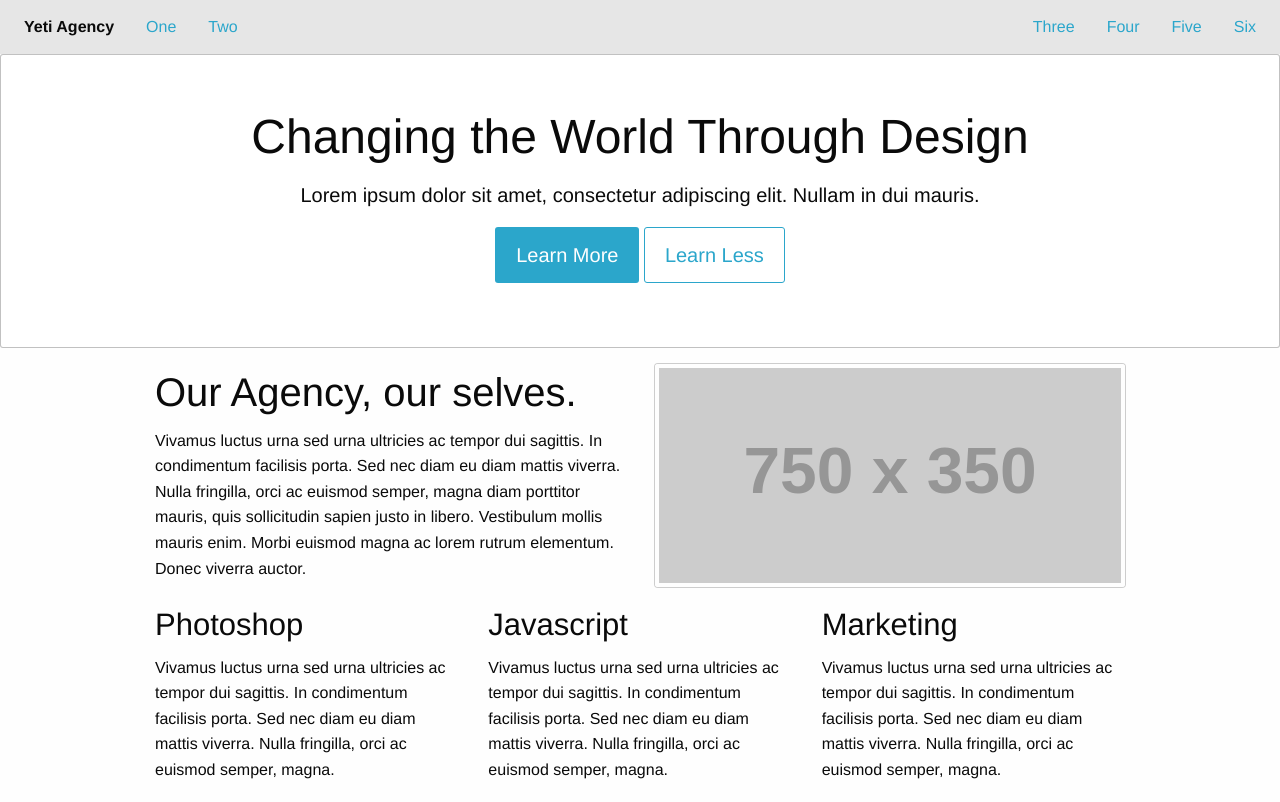
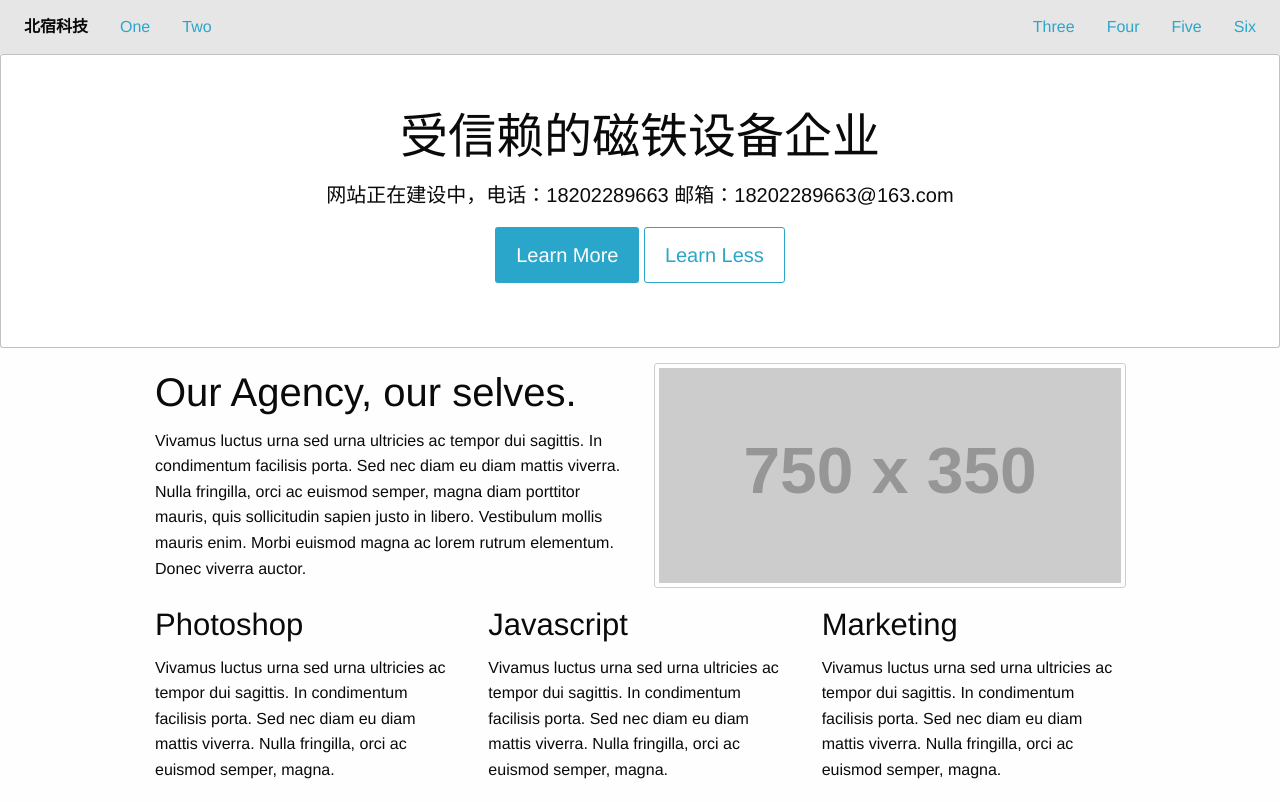
Before and after one commit to minghui001/tjbeisucn, a plain HTML site: page index.html in a window 1280 px wide. Shown: the top 802 px of the page. Drawn offline with Linux system fonts and the light colour scheme; placeholder pictures from the web are drawn by us.

Commit message:
变更主页，提示网站建设中

```diff
--- a/index.html
+++ b/index.html
@@ -15,14 +15,14 @@
       <div class="top-bar">
         <div class="top-bar-left">
           <ul class="menu">
-            <li class="menu-text">Yeti Agency</li>
+            <li class="menu-text">北宿科技</li>
             <li><a href="#">One</a></li>
             <li><a href="#">Two</a></li>
           </ul>
         </div>
         <div class="top-bar-right">
           <ul class="menu">
-            <li><a href="#">Three</a></li>
+            <li><a href="news-magazine copy.html">Three</a></li>
             <li><a href="#">Four</a></li>
             <li><a href="#">Five</a></li>
             <li><a href="#">Six</a></li>
@@ -33,8 +33,8 @@
 
       <div class="callout large">
         <div class="row column text-center">
-          <h1>Changing the World Through Design</h1>
-          <p class="lead">Lorem ipsum dolor sit amet, consectetur adipiscing elit. Nullam in dui mauris.</p>
+          <h1>受信赖的磁铁设备企业</h1>
+          <p class="lead">网站正在建设中，电话：18202289663 邮箱：18202289663@163.com</p>
           <a href="#" class="button large">Learn More</a>
           <a href="#" class="button large hollow">Learn Less</a>
         </div>
```
